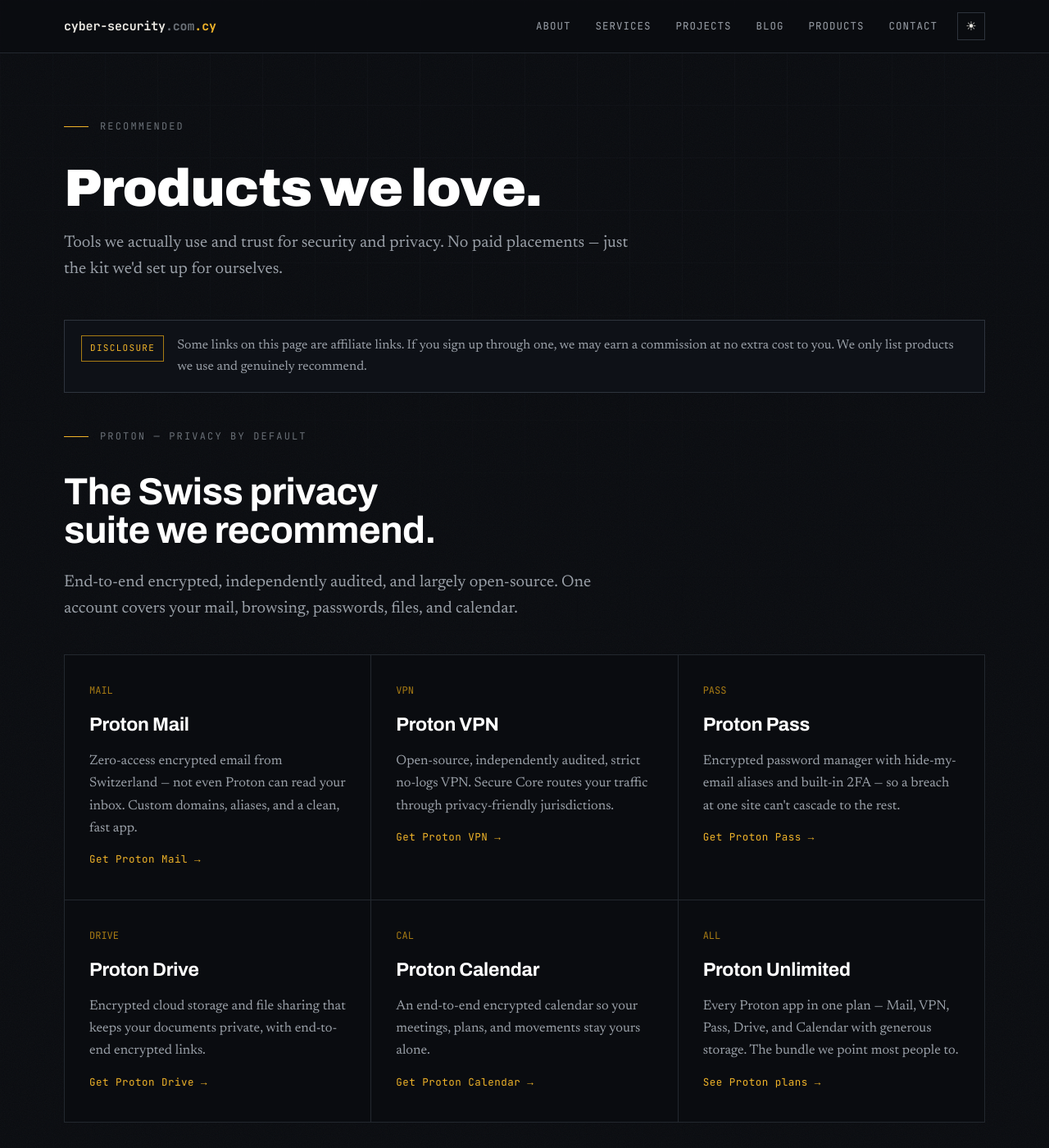
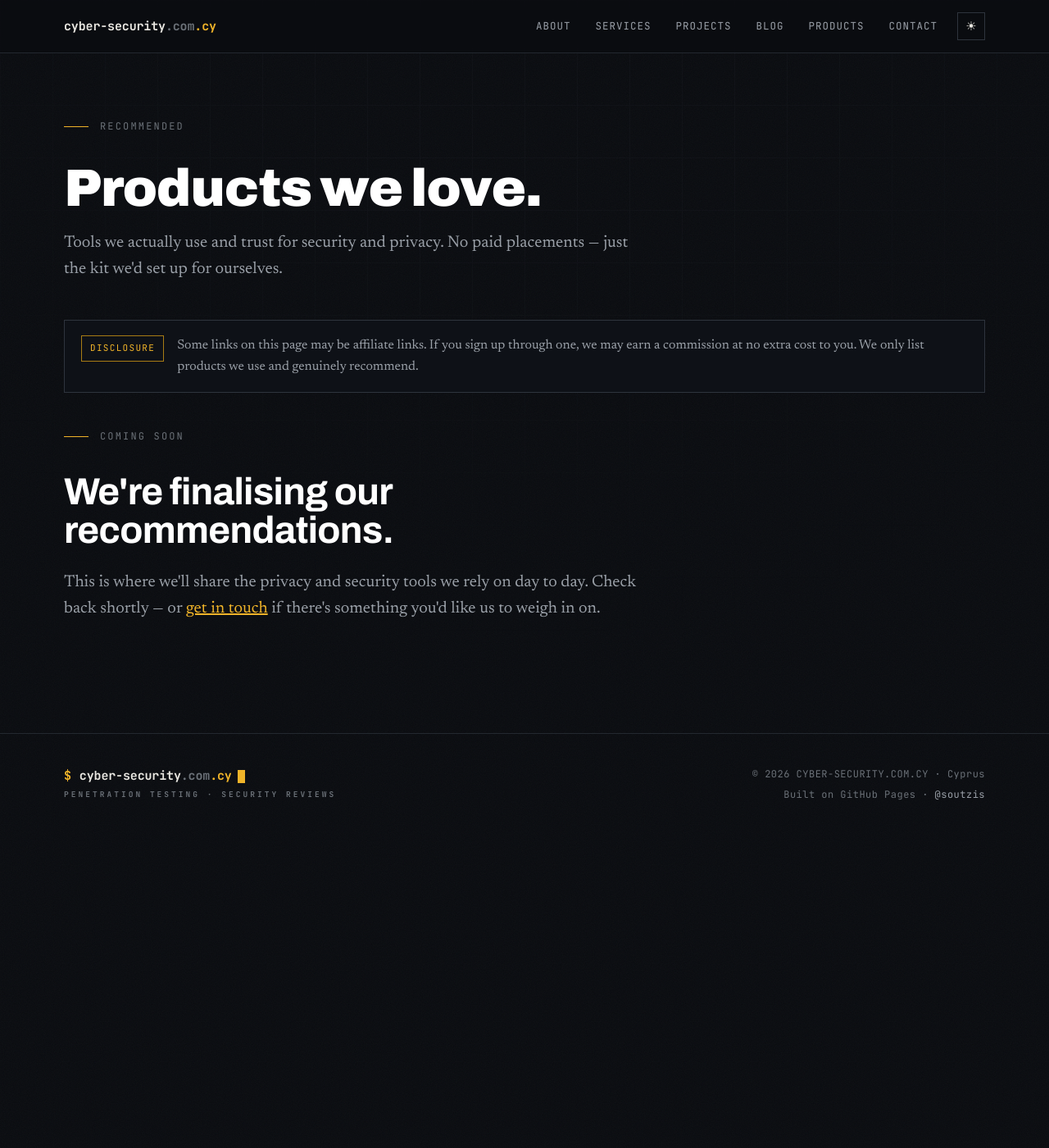
Before and after one commit to soutzis/soutzis.github.io, a Jekyll site: the page built from products.html, in a window 1280 px wide and 1400 px high. Shown: the whole window at 82% size. Built offline with Jekyll 4.4.1, drawn with Linux system fonts in a browser that asks for light colours; some of the changed text lies outside the part shown.

Commit message:
added products page

```diff
--- a/products.html
+++ b/products.html
@@ -2,7 +2,7 @@
 layout: default
 title: Products we love
 permalink: /products/
-description: Security and privacy tools we use ourselves and genuinely recommend — including the Proton suite. Page contains affiliate links.
+description: Security and privacy tools we use ourselves and genuinely recommend.
 ---
 <div class="wrap">
   <header class="page-head">
@@ -13,50 +13,25 @@
 
   <div class="aff-note reveal">
     <span class="badge">Disclosure</span>
-    <p>Some links on this page are affiliate links. If you sign up through one, we may earn a commission at no extra cost to you. We only list products we use and genuinely recommend.</p>
+    <p>Some links on this page may be affiliate links. If you sign up through one, we may earn a commission at no extra cost to you. We only list products we use and genuinely recommend.</p>
   </div>
 
   <section style="padding-top:44px">
-    <div class="sec-label reveal">Proton &mdash; privacy by default</div>
-    <h2 class="reveal">The Swiss privacy suite we recommend.</h2>
-    <p class="lead reveal">End-to-end encrypted, independently audited, and largely open-source. One account covers your mail, browsing, passwords, files, and calendar.</p>
-
-    <!-- AFFILIATE LINKS: replace each href below with your own Proton (Impact) affiliate link. -->
-    <div class="grid-svc cols-3" style="margin-top:40px">
-      <a class="svc reveal" href="https://proton.me/mail" rel="sponsored noopener" target="_blank">
-        <div class="num">MAIL</div><h3>Proton Mail</h3>
-        <p>Zero-access encrypted email from Switzerland &mdash; not even Proton can read your inbox. Custom domains, aliases, and a clean, fast app.</p>
-        <span class="svc-go">Get Proton Mail &rarr;</span>
-      </a>
-      <a class="svc reveal" href="https://proton.me/vpn" rel="sponsored noopener" target="_blank">
-        <div class="num">VPN</div><h3>Proton VPN</h3>
-        <p>Open-source, independently audited, strict no-logs VPN. Secure Core routes your traffic through privacy-friendly jurisdictions.</p>
-        <span class="svc-go">Get Proton VPN &rarr;</span>
-      </a>
-      <a class="svc reveal" href="https://proton.me/pass" rel="sponsored noopener" target="_blank">
-        <div class="num">PASS</div><h3>Proton Pass</h3>
-        <p>Encrypted password manager with hide-my-email aliases and built-in 2FA &mdash; so a breach at one site can't cascade to the rest.</p>
-        <span class="svc-go">Get Proton Pass &rarr;</span>
-      </a>
-      <a class="svc reveal" href="https://proton.me/drive" rel="sponsored noopener" target="_blank">
-        <div class="num">DRIVE</div><h3>Proton Drive</h3>
-        <p>Encrypted cloud storage and file sharing that keeps your documents private, with end-to-end encrypted links.</p>
-        <span class="svc-go">Get Proton Drive &rarr;</span>
-      </a>
-      <a class="svc reveal" href="https://proton.me/calendar" rel="sponsored noopener" target="_blank">
-        <div class="num">CAL</div><h3>Proton Calendar</h3>
-        <p>An end-to-end encrypted calendar so your meetings, plans, and movements stay yours alone.</p>
-        <span class="svc-go">Get Proton Calendar &rarr;</span>
-      </a>
-      <a class="svc reveal" href="https://proton.me/pricing" rel="sponsored noopener" target="_blank">
-        <div class="num">ALL</div><h3>Proton Unlimited</h3>
-        <p>Every Proton app in one plan &mdash; Mail, VPN, Pass, Drive, and Calendar with generous storage. The bundle we point most people to.</p>
-        <span class="svc-go">See Proton plans &rarr;</span>
-      </a>
-    </div>
+    <div class="sec-label reveal">Coming soon</div>
+    <h2 class="reveal">We're finalising our recommendations.</h2>
+    <p class="lead reveal">This is where we'll share the privacy and security tools we rely on day to day. Check back shortly &mdash; or <a href="{{ '/' | relative_url }}#contact" style="color:var(--signal)">get in touch</a> if there's something you'd like us to weigh in on.</p>
   </section>
 
-  <section style="padding-top:8px">
-    <p class="lead reveal">Use a tool you think we should feature? <a href="{{ '/' | relative_url }}#contact" style="color:var(--signal)">Tell us</a>.</p>
-  </section>
+  <!--
+    PRODUCT CARDS GO HERE (add once affiliate links are ready).
+    Template for each card:
+
+    <a class="svc reveal" href="YOUR_AFFILIATE_LINK" rel="sponsored noopener" target="_blank">
+      <div class="num">TAG</div><h3>Product name</h3>
+      <p>Short, security-focused description.</p>
+      <span class="svc-go">Get Product &rarr;</span>
+    </a>
+
+    Wrap the cards in: <div class="grid-svc cols-3" style="margin-top:40px"> ... </div>
+  -->
 </div>
```
